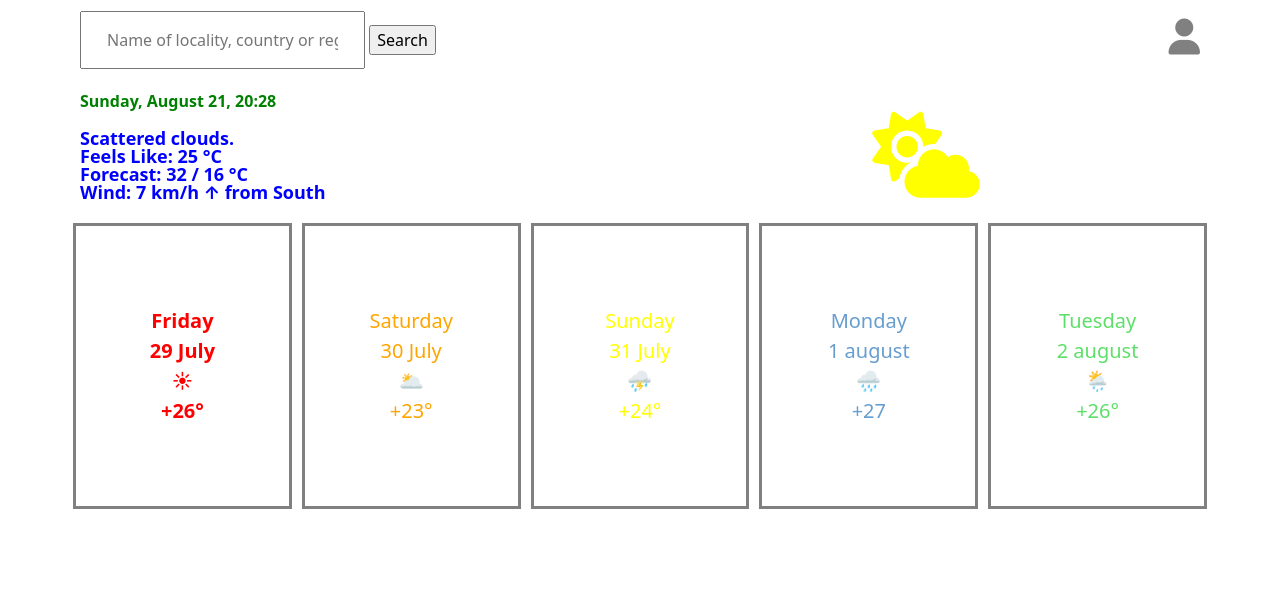
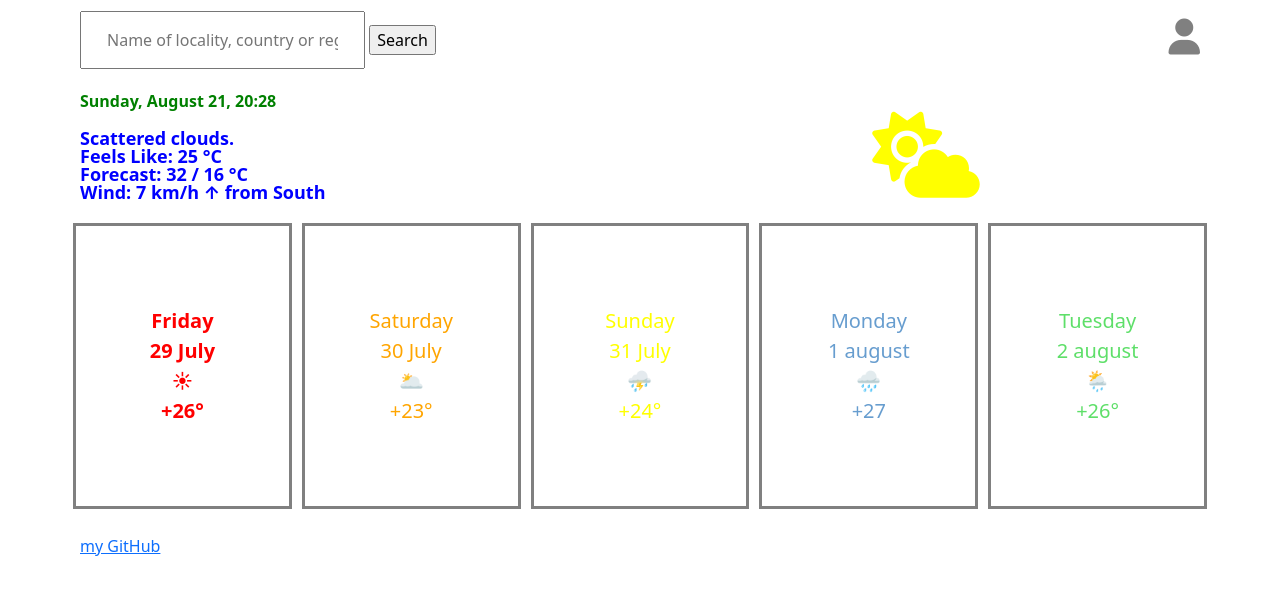
Before and after one commit to Lyavita/shecodes, a plain HTML site: page index.html in a window 1280 px wide. Drawn offline with nearby package versions, Linux system fonts and the light colour scheme.

Commit message:
Update index.html

```diff
--- a/index.html
+++ b/index.html
@@ -101,6 +101,7 @@
           </div>
         </div>
       </main>
+      <a href="https://github.com/Lyavita/shecodes">my GitHub</a>
     </div>
   </body>
 </html>
```
